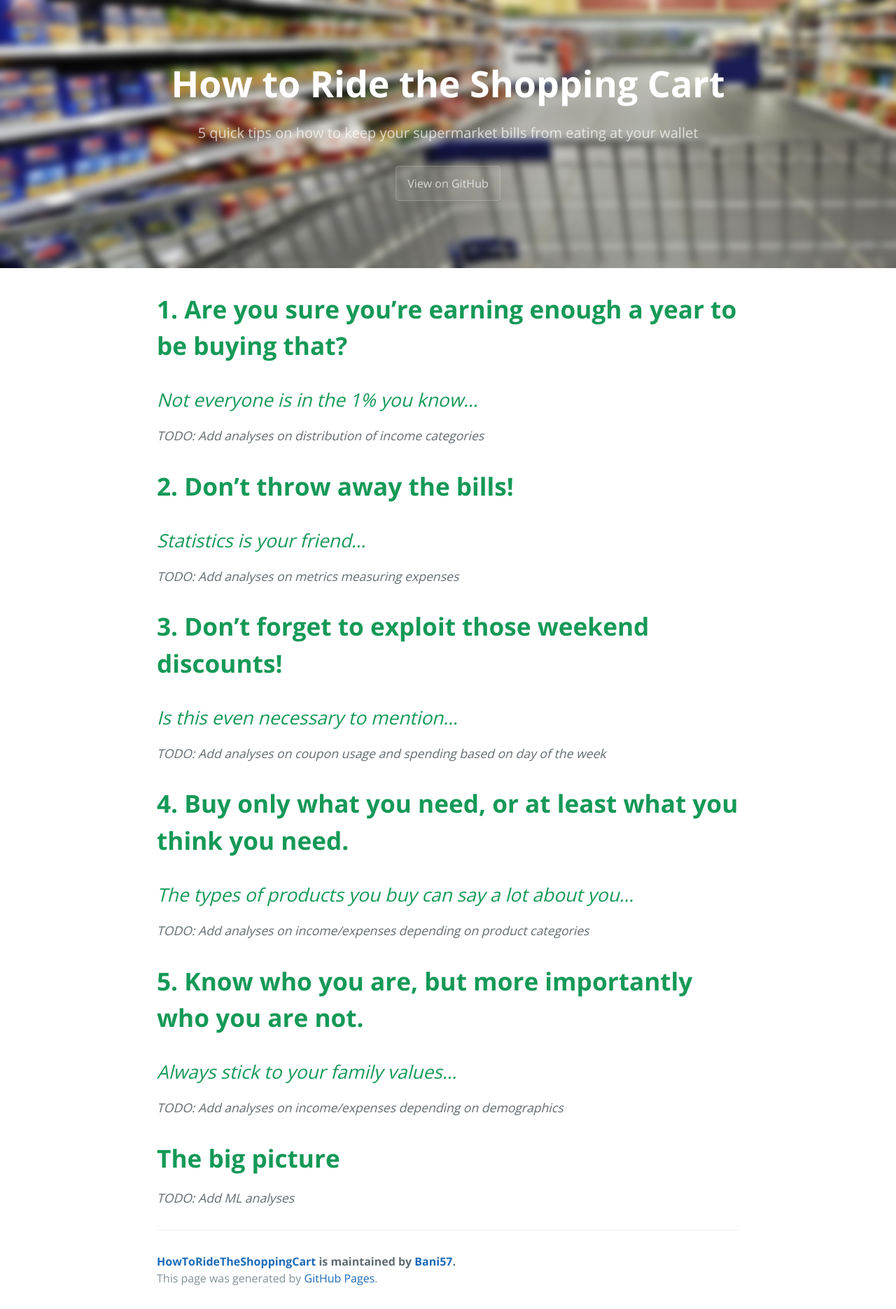
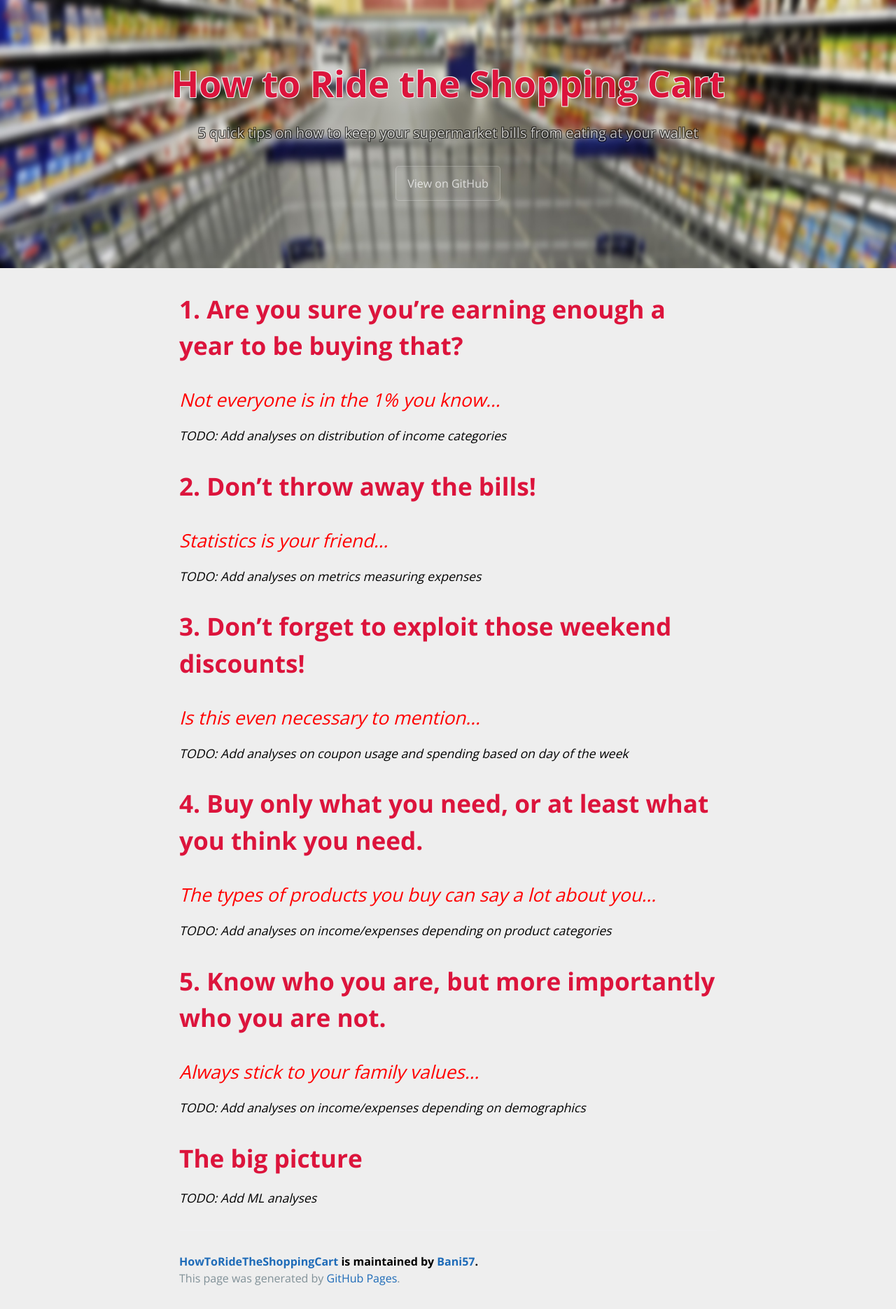
Before and after one commit to Bani57/HowToRideTheShoppingCart, a Jekyll site: the page built from index.markdown, in a window 1280 px wide. Shown: the whole page at 70% size. Built offline with Jekyll 4.4.1, drawn with Linux system fonts in a browser that asks for light colours.

Commit message:
Improve site design

```diff
--- a/assets/css/style.scss
+++ b/assets/css/style.scss
@@ -6,5 +6,35 @@
 .page-header {
 	background-image: url(../../background.jpg);
 	background-repeat: no-repeat;
-	background-size: cover;
+	background-size: 100% 100%;
+	background-position: center;
+	color: #eeeeee;
 }
+
+.page-header h1 {
+	color: crimson;
+	text-shadow: -1px 1px #eeeeee, 1px 1px #eeeeee, 1px -1px #eeeeee, -1px -1px #eeeeee;
+}
+
+.page-header h2 {
+	color: #eeeeee;
+	text-shadow: -1px 1px black, 1px 1px black, 1px -1px black, -1px -1px black;
+}
+
+.main-content {
+	max-width: 75%;
+	margin: auto;
+	color: black;
+}
+
+body {
+	background-color: #eeeeee;
+}
+
+.main-content h1 {
+	color: crimson;
+}
+
+.main-content h2 {
+	color: red;
+}
```
